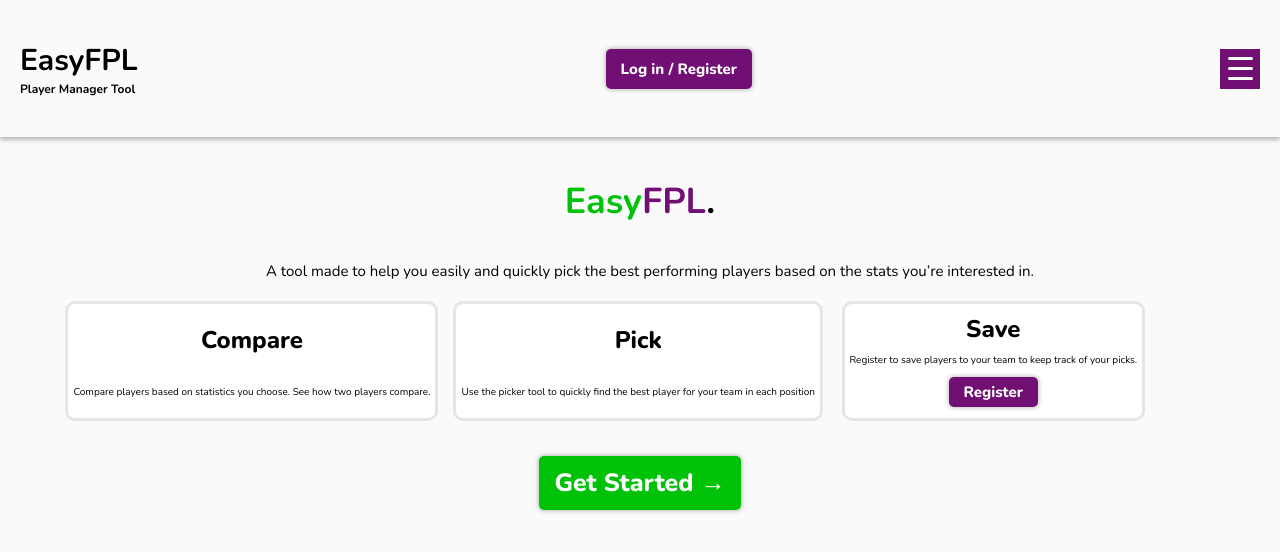
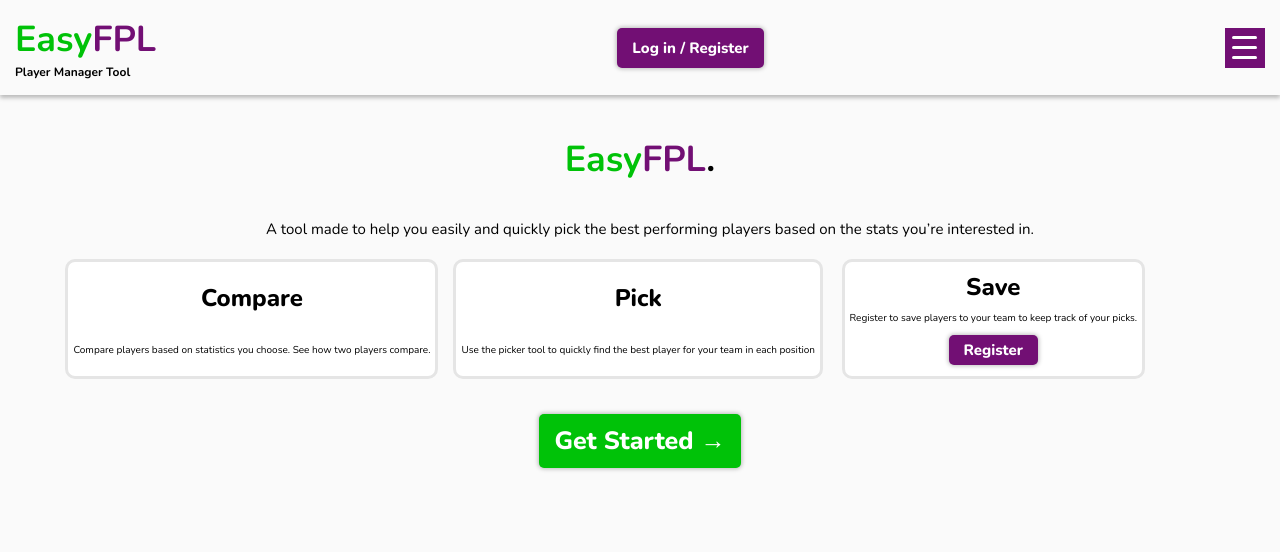
Before and after one commit to maslenm/easyfpl, a React (Create React App) app in the folder client/: page / in a window 1280 px wide. Shown: the top 552 px of the page. Built offline with nearby package versions, Linux system fonts and the light colour scheme.

Commit message:
updated header title styling colours and margin

```diff
--- a/client/src/components/Header.js
+++ b/client/src/components/Header.js
@@ -2,8 +2,10 @@
 
 const Header = () => (
   <header className="header">
-    <h1 className="header__title">
-      EasyFPL<span>Player Manager Tool</span>
+    <h1 className="header__title heading-1">
+      Easy
+      <span className="header__title--purple">FPL</span>
+      <span className="header__title--span">Player Manager Tool</span>
     </h1>
 
     <Link to="/Login" role="button" className="btn btn--login-register">
--- a/client/src/styles/base/_typography.scss
+++ b/client/src/styles/base/_typography.scss
@@ -16,6 +16,18 @@
 .landing-header {
   &__title {
     font-size: 3.6rem;
+  }
+}
+
+.header {
+  &__title {
+    font-size: 3rem;
+
+    &--span {
+      display: block;
+      font-size: 1.2rem;
+      color: $color-black;
+    }
   }
 }
 
--- a/client/src/styles/layout/_header.scss
+++ b/client/src/styles/layout/_header.scss
@@ -6,15 +6,22 @@
   display: flex;
   justify-content: space-between;
   align-items: center;
-  padding: 2rem;
+  padding: 1.5rem;
 
   &__title {
-    font-size: 3rem;
-    display: flex;
-    flex-direction: column;
+    color: $color-green-primary;
+    margin: 0rem;
 
-    & span {
-      font-size: 1.2rem;
+    &--purple {
+      color: $color-purple-primary;
+    }
+    &--black {
+      color: $color-black;
+    }
+
+    &--span {
+      display: block;
+      color: $color-black;
     }
   }
 }
```
